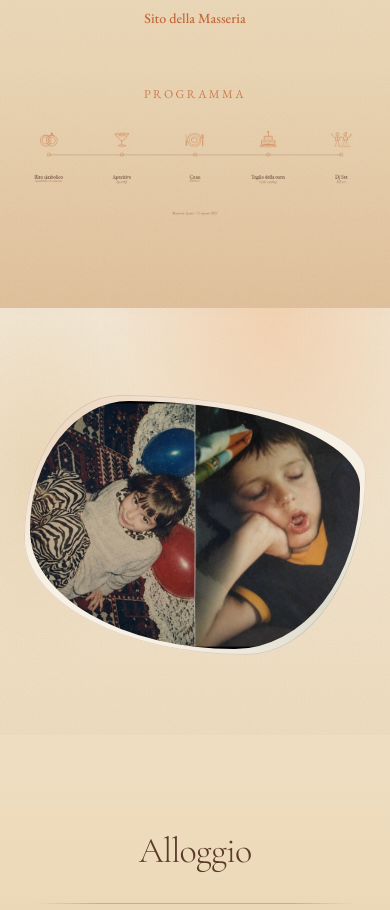
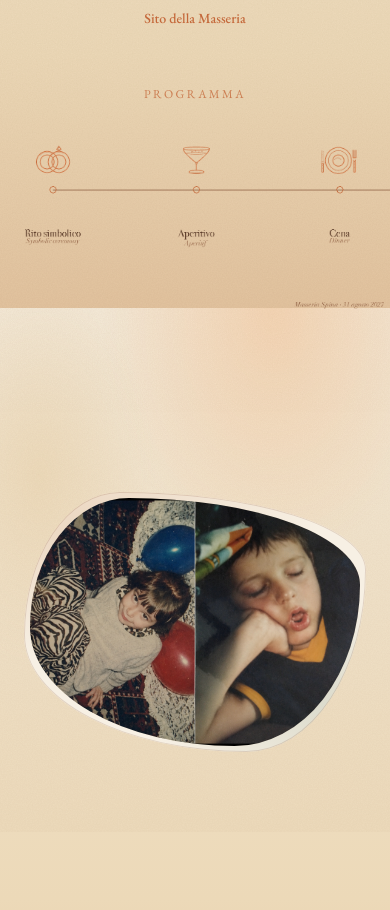
Before and after one commit to drizzoai-afk/wedding-site, a Next.js app: page / in a window 390 px wide. Shown: the part 1380-2290 px from the top of the page. Built offline with nearby package versions, Linux system fonts and the light colour scheme.

Commit message:
fix: enlarge program timeline for readability
Widen the timeline past the copy column (up to 7xl) and keep a larger
min-width on small screens with horizontal scroll so thin line-art labels
stay legible. Trim empty PNG padding and sync intrinsic dimensions.

```diff
--- a/components/place-day-section.tsx
+++ b/components/place-day-section.tsx
@@ -49,14 +49,16 @@ export function PlaceDaySection() {
             <p className="text-xs tracking-[0.2em] text-primary/80 uppercase">
               {t("dayFlowLabel")}
             </p>
-            <div className="mt-6 w-full overflow-x-auto">
+            {/* Wider than the copy column so thin line-art labels stay readable */}
+            <div className="relative left-1/2 mt-8 w-screen max-w-[100vw] -translate-x-1/2 overflow-x-auto px-4 md:px-8">
               <Image
                 src={wedding.images.timeline.src}
                 alt={wedding.images.timeline.alt}
                 width={wedding.images.timeline.width}
                 height={wedding.images.timeline.height}
-                className="mx-auto h-auto w-full max-w-4xl"
-                sizes="(max-width: 896px) 100vw, 896px"
+                className="mx-auto h-auto w-[min(100%,72rem)] min-w-[40rem] sm:min-w-[52rem] md:min-w-0 md:max-w-6xl lg:max-w-7xl"
+                sizes="(max-width: 640px) 640px, (max-width: 1024px) 896px, 1280px"
+                priority={false}
               />
             </div>
           </div>
--- a/lib/wedding.ts
+++ b/lib/wedding.ts
@@ -38,8 +38,8 @@ export const wedding = {
     timeline: {
       src: "/program-timeline.png",
       alt: "Rito simbolico · Aperitivo · Cena · Taglio della torta · Dj Set",
-      width: 1800,
-      height: 491,
+      width: 1718,
+      height: 489,
     },
     /** Couple photo in China section — landscape, horizon horizontal */
     china: {
```
Also changed, not shown: public/program-timeline.png.
